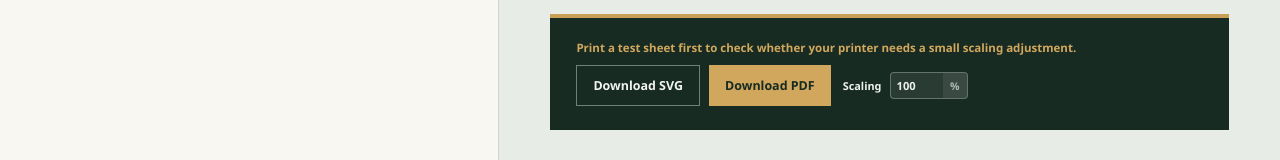
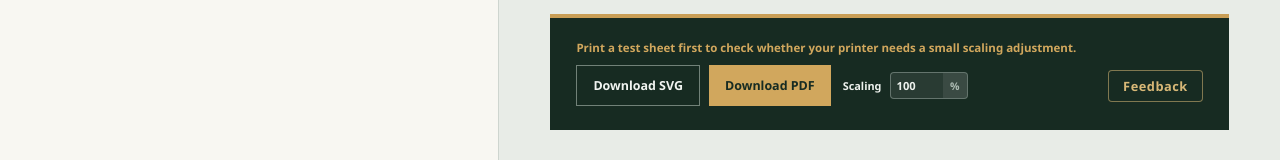
Before and after one commit to dprather12/tuckbox-gen, a React (Vite) app: page / in a window 1280 px wide. Shown: the part 1091-1251 px from the top of the page. Built offline with nearby package versions, Linux system fonts and the light colour scheme.

Commit message:
feedback button

```diff
--- a/src/App.tsx
+++ b/src/App.tsx
@@ -1012,10 +1012,18 @@ export default function App() {
                 >
                   Download SVG
                 </button>
-              <button className="primary-button" type="button" disabled={!fits || exporting} onClick={handlePdf}>
-                {exporting ? "Building PDF…" : "Download PDF"}
-              </button>
+                <button className="primary-button" type="button" disabled={!fits || exporting} onClick={handlePdf}>
+                  {exporting ? "Building PDF…" : "Download PDF"}
+                </button>
               </div>
+              <a
+                className="feedback-link"
+                href="https://boardgamegeek.com/thread/3727288/a-web-app-for-creating-custom-tuckboxes-you-supply"
+                target="_blank"
+                rel="noopener noreferrer"
+              >
+                Feedback
+              </a>
             </div>
           </section>
         </section>
--- a/src/styles.css
+++ b/src/styles.css
@@ -49,6 +49,24 @@ main { min-height: 100vh; }
   text-transform: uppercase;
 }
 .hero .eyebrow { color: #d8b877; }
+.feedback-link {
+  order: 3;
+  margin-left: auto;
+  padding: 6px 14px;
+  background: #172b22;
+  border: 1px solid rgba(216, 184, 119, .55);
+  border-radius: 4px;
+  color: #d8b877;
+  font-size: .8rem;
+  font-weight: 600;
+  letter-spacing: .04em;
+  text-decoration: none;
+  white-space: nowrap;
+  display: inline-flex;
+  align-items: center;
+  transition: background .15s, color .15s;
+}
+.feedback-link:hover { background: #1f3a2d; color: #f5e8c0; }
 
 .workspace {
   display: grid;
```
